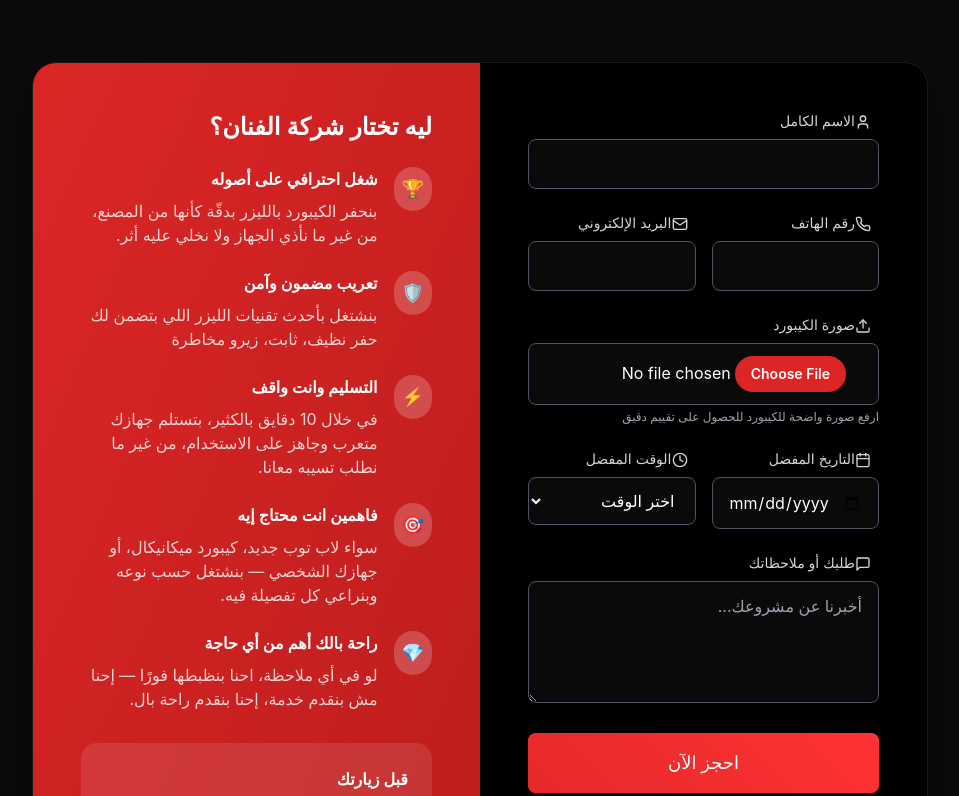
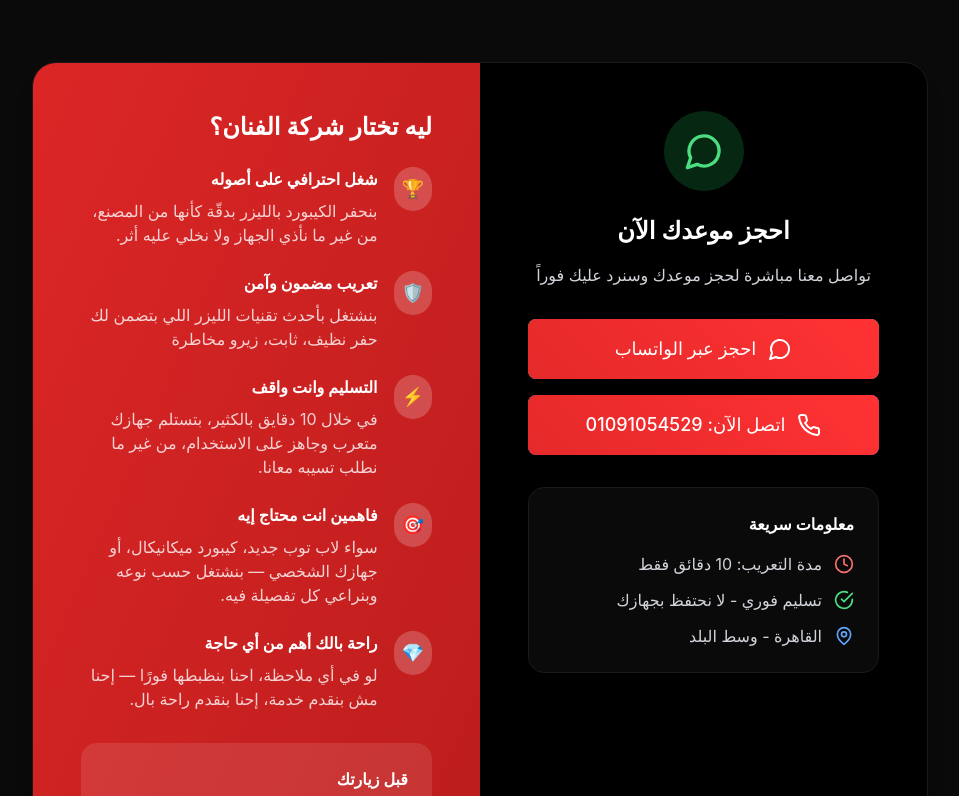
Before and after one commit to abdullahothman97s/fannn, a React (Vite) app: page / in a window 1280 px wide. Shown: the part 5684-6480 px from the top of the page, without its empty margins (160-1119 px from the left). Built offline with nearby package versions, Linux system fonts and the light colour scheme; a web font is replaced by a local one.

Commit message:
Replace booking form with WhatsApp contact

```diff
--- a/src/components/Booking.tsx
+++ b/src/components/Booking.tsx
@@ -1,105 +1,22 @@
-import React, { useState } from 'react';
-import { Calendar, Clock, User, Phone, Mail, MessageSquare, CheckCircle, Upload, Play } from 'lucide-react';
+import React from 'react';
+import { MessageCircle, Phone, MapPin, Clock, Play, CheckCircle } from 'lucide-react';
 import { useLanguage } from '../contexts/LanguageContext';
-import EmailService from '../utils/emailService';
 
 const Booking: React.FC = () => {
   const { t, language } = useLanguage();
-  const [formData, setFormData] = useState({
-    fullName: '',
-    phone: '',
-    email: '',
-    keyboardImage: null as File | null,
-    date: '',
-    time: '',
-    notes: ''
-  });
-  const [isSubmitted, setIsSubmitted] = useState(false);
 
-  const timeSlots = [
-    '12:00 PM', '1:00 PM', '2:00 PM', '3:00 PM',
-    '4:00 PM', '5:00 PM', '6:00 PM', '7:00 PM',
-    '8:00 PM', '9:00 PM'
-  ];
+  const handleWhatsAppBooking = () => {
+    const message = language === 'ar'
+      ? 'مرحباً! أريد حجز موعد لتعريب الكيبورد. متى يمكنني الحضور؟'
+      : 'Hello! I want to book an appointment for keyboard localization. When can I come?';
 
-  const handleSubmit = (e: React.FormEvent) => {
-    e.preventDefault();
-
-    // Schedule reminder email 8 hours before appointment
-    const emailService = EmailService.getInstance();
-    emailService.scheduleReminderEmail({
-      fullName: formData.fullName,
-      email: formData.email,
-      phone: formData.phone,
-      date: formData.date,
-      time: formData.time,
-      notes: formData.notes
-    });
-
-    setIsSubmitted(true);
-    console.log('Booking submitted:', formData);
-    console.log('Reminder email scheduled for 8 hours before appointment');
+    const encodedMessage = encodeURIComponent(message);
+    window.open(`https://api.whatsapp.com/send?phone=201091054529&text=${encodedMessage}`, '_blank');
   };
 
-  const handleChange = (e: React.ChangeEvent<HTMLInputElement | HTMLSelectElement | HTMLTextAreaElement>) => {
-    setFormData({
-      ...formData,
-      [e.target.name]: e.target.value
-    });
+  const handlePhoneCall = () => {
+    window.open('tel:+201091054529', '_self');
   };
-
-  const handleFileChange = (e: React.ChangeEvent<HTMLInputElement>) => {
-    if (e.target.files && e.target.files[0]) {
-      setFormData({
-        ...formData,
-        keyboardImage: e.target.files[0]
-      });
-    }
-  };
-
-  if (isSubmitted) {
-    return (
-      <section id="booking" className="py-20 bg-green-50 dark:bg-green-900/20">
-        <div className="container mx-auto px-4">
-          <div className="max-w-2xl mx-auto text-center">
-            <div className="bg-white dark:bg-gray-900 rounded-3xl shadow-xl p-12 border border-green-500/30">
-              <div className="w-20 h-20 bg-green-500/20 rounded-full flex items-center justify-center mx-auto mb-6">
-                <CheckCircle className="w-10 h-10 text-green-400" />
-              </div>
-              <h2 className="text-3xl font-bold text-gray-900 dark:text-white mb-4 font-montserrat">
-                {language === 'ar' ? 'تم تأكيد الحجز!' : 'Booking Confirmed!'}
-              </h2>
-              <p className="text-xl text-gray-600 dark:text-gray-300 mb-8 font-montserrat">
-                {language === 'ar' ? 'شكراً لك على الحجز. سنتواصل معك قريباً لتأكيد موعدك.' : 'Thank you for your booking. We\'ll contact you soon to confirm your appointment.'}
-              </p>
-              <div className="bg-blue-900/20 rounded-2xl p-6 mb-8 border border-blue-500/30">
-                <p className="text-blue-300 font-montserrat">
-                  {language === 'ar' ? 'تم تسجيل طلبك والموعد. عشان تتأكد ان الكيبورد بتاعك بيدعم التعريب ولا لا تقدر تتواصل معانا عالواتساب احتياطي عشان لو خدمة العملاء مشغولين. هنبعتلك رسالة تذكيرية على الإيميل قبل الموعد بـ 8 ساعات.' : 'Your request and appointment have been registered. To make sure your keyboard supports localization, you can contact us on WhatsApp as a backup in case customer service is busy. We will send you a reminder email 8 hours before your appointment.'}
-                </p>
-              </div>
-              <div className="bg-gray-100 dark:bg-gray-800 rounded-2xl p-6 mb-8 border border-gray-300 dark:border-gray-700">
-                <h3 className="font-semibold text-gray-900 dark:text-white mb-4 font-montserrat">
-                  {language === 'ar' ? 'تفاصيل الحجز:' : 'Booking Details:'}
-                </h3>
-                <div className="space-y-2 text-left font-montserrat">
-                  <p className="text-gray-700 dark:text-gray-300"><strong>{language === 'ar' ? 'الاسم:' : 'Name:'}</strong> {formData.fullName}</p>
-                  <p className="text-gray-700 dark:text-gray-300"><strong>{language === 'ar' ? 'التاريخ:' : 'Date:'}</strong> {formData.date}</p>
-                  <p className="text-gray-700 dark:text-gray-300"><strong>{language === 'ar' ? 'الوقت:' : 'Time:'}</strong> {formData.time}</p>
-                  <p className="text-gray-700 dark:text-gray-300"><strong>{language === 'ar' ? 'الهاتف:' : 'Phone:'}</strong> {formData.phone}</p>
-                </div>
-              </div>
-              <button
-                onClick={() => setIsSubmitted(false)}
-                className="glow-button bg-gradient-to-r from-primary-500 to-primary-600 text-white px-8 py-3 rounded-full font-semibold hover:from-primary-600 hover:to-primary-700 transition-all duration-300 shadow-lg hover:shadow-xl transform hover:-translate-y-1 font-montserrat"
-              >
-                {language === 'ar' ? 'احجز موعد آخر' : 'Book Another Appointment'}
-              </button>
-            </div>
-          </div>
-        </div>
-      </section>
-    );
-  }
 
   return (
     <section id="booking" className="py-20 bg-white dark:bg-gray-800">
@@ -109,7 +26,7 @@ const Booking: React.FC = () => {
             {language === 'ar' ? 'احجز موعدك' : 'Book Your Appointment'}
           </h2>
           <p className="text-xl text-gray-600 dark:text-gray-300 max-w-3xl mx-auto font-montserrat">
-            {language === 'ar' ? 'حدد موعد زيارتك لفرع الفنان' : 'Schedule your visit to El Fannan branch'}
+            {language === 'ar' ? 'تواصل معنا عبر الواتساب أو الهاتف لحجز موعدك' : 'Contact us via WhatsApp or phone to book your appointment'}
           </p>
 
           {/* Video Section */}
@@ -140,146 +57,68 @@ const Booking: React.FC = () => {
         <div className="max-w-4xl mx-auto">
           <div className="bg-white dark:bg-gray-900 rounded-3xl shadow-xl overflow-hidden border border-gray-200 dark:border-gray-700">
             <div className="grid grid-cols-1 lg:grid-cols-2">
-              {/* Form Section */}
+              {/* Contact Section */}
               <div className="p-8 lg:p-12">
-                <form onSubmit={handleSubmit} className="space-y-6">
-                  {/* Full Name */}
-                  <div>
-                    <label htmlFor="fullName" className="block text-sm font-medium text-gray-700 dark:text-gray-300 mb-2 font-montserrat">
-                      <User className="w-4 h-4 inline mr-2" />
-                      {language === 'ar' ? 'الاسم الكامل' : 'Full Name'}
-                    </label>
-                    <input
-                      type="text"
-                      id="fullName"
-                      name="fullName"
-                      value={formData.fullName}
-                      onChange={handleChange}
-                      required
-                      className="w-full px-4 py-3 border border-gray-300 dark:border-gray-600 rounded-lg focus:ring-2 focus:ring-primary-500 focus:border-transparent bg-white dark:bg-gray-800 text-gray-900 dark:text-white transition-colors font-montserrat"
-                    />
+                <div className="text-center mb-8">
+                  <div className="w-20 h-20 bg-green-500/20 rounded-full flex items-center justify-center mx-auto mb-6">
+                    <MessageCircle className="w-10 h-10 text-green-400" />
                   </div>
+                  <h3 className="text-2xl font-bold text-gray-900 dark:text-white mb-4 font-montserrat">
+                    {language === 'ar' ? 'احجز موعدك الآن' : 'Book Your Appointment Now'}
+                  </h3>
+                  <p className="text-gray-600 dark:text-gray-300 mb-8 font-montserrat">
+                    {language === 'ar'
+                      ? 'تواصل معنا مباشرة لحجز موعدك وسنرد عليك فوراً'
+                      : 'Contact us directly to book your appointment and we\'ll respond immediately'
+                    }
+                  </p>
+                </div>
 
-                  {/* Phone & Email */}
-                  <div className="grid grid-cols-1 md:grid-cols-2 gap-4">
-                    <div>
-                      <label htmlFor="phone" className="block text-sm font-medium text-gray-700 dark:text-gray-300 mb-2 font-montserrat">
-                        <Phone className="w-4 h-4 inline mr-2" />
-                        {language === 'ar' ? 'رقم الهاتف' : 'Phone Number'}
-                      </label>
-                      <input
-                        type="tel"
-                        id="phone"
-                        name="phone"
-                        value={formData.phone}
-                        onChange={handleChange}
-                        required
-                        className="w-full px-4 py-3 border border-gray-300 dark:border-gray-600 rounded-lg focus:ring-2 focus:ring-primary-500 focus:border-transparent bg-white dark:bg-gray-800 text-gray-900 dark:text-white transition-colors font-montserrat"
-                      />
+                {/* Contact Buttons */}
+                <div className="space-y-4">
+                  <button
+                    onClick={handleWhatsAppBooking}
+                    className="w-full glow-button bg-green-500 hover:bg-green-600 text-white px-8 py-4 rounded-lg font-semibold text-lg transition-all duration-300 flex items-center justify-center gap-3 shadow-lg hover:shadow-xl transform hover:-translate-y-1 font-montserrat"
+                  >
+                    <MessageCircle className="w-6 h-6" />
+                    {language === 'ar' ? 'احجز عبر الواتساب' : 'Book via WhatsApp'}
+                  </button>
+
+                  <button
+                    onClick={handlePhoneCall}
+                    className="w-full glow-button bg-blue-500 hover:bg-blue-600 text-white px-8 py-4 rounded-lg font-semibold text-lg transition-all duration-300 flex items-center justify-center gap-3 shadow-lg hover:shadow-xl transform hover:-translate-y-1 font-montserrat"
+                  >
+                    <Phone className="w-6 h-6" />
+                    {language === 'ar' ? 'اتصل الآن: 01091054529' : 'Call Now: 01091054529'}
+                  </button>
+                </div>
+
+                {/* Quick Info */}
+                <div className="mt-8 p-6 bg-gray-100 dark:bg-gray-800 rounded-2xl border border-gray-300 dark:border-gray-700">
+                  <h4 className="font-semibold text-gray-900 dark:text-white mb-4 font-montserrat">
+                    {language === 'ar' ? 'معلومات سريعة' : 'Quick Info'}
+                  </h4>
+                  <div className="space-y-3">
+                    <div className="flex items-center gap-3">
+                      <Clock className="w-5 h-5 text-primary-400" />
+                      <span className="text-gray-700 dark:text-gray-300 font-montserrat">
+                        {language === 'ar' ? 'مدة التعريب: 10 دقائق فقط' : 'Localization time: Only 10 minutes'}
+                      </span>
                     </div>
-                    <div>
-                      <label htmlFor="email" className="block text-sm font-medium text-gray-700 dark:text-gray-300 mb-2 font-montserrat">
-                        <Mail className="w-4 h-4 inline mr-2" />
-                        {language === 'ar' ? 'البريد الإلكتروني' : 'Email'}
-                      </label>
-                      <input
-                        type="email"
-                        id="email"
-                        name="email"
-                        value={formData.email}
-                        onChange={handleChange}
-                        required
-                        className="w-full px-4 py-3 border border-gray-300 dark:border-gray-600 rounded-lg focus:ring-2 focus:ring-primary-500 focus:border-transparent bg-white dark:bg-gray-800 text-gray-900 dark:text-white transition-colors font-montserrat"
-                      />
+                    <div className="flex items-center gap-3">
+                      <CheckCircle className="w-5 h-5 text-green-400" />
+                      <span className="text-gray-700 dark:text-gray-300 font-montserrat">
+                        {language === 'ar' ? 'تسليم فوري - لا نحتفظ بجهازك' : 'Instant delivery - we don\'t keep your device'}
+                      </span>
+                    </div>
+                    <div className="flex items-center gap-3">
+                      <MapPin className="w-5 h-5 text-blue-400" />
+                      <span className="text-gray-700 dark:text-gray-300 font-montserrat">
+                        {language === 'ar' ? 'القاهرة - وسط البلد' : 'Cairo - Downtown'}
+                      </span>
                     </div>
                   </div>
-
-                  {/* Keyboard Image Upload */}
-                  <div>
-                    <label htmlFor="keyboardImage" className="block text-sm font-medium text-gray-700 dark:text-gray-300 mb-2 font-montserrat">
-                      <Upload className="w-4 h-4 inline mr-2" />
-                      {language === 'ar' ? 'صورة الكيبورد' : 'Keyboard Image'}
-                    </label>
-                    <input
-                      type="file"
-                      id="keyboardImage"
-                      name="keyboardImage"
-                      onChange={handleFileChange}
-                      accept="image/*"
-                      required
-                      className="w-full px-4 py-3 border border-gray-300 dark:border-gray-600 rounded-lg focus:ring-2 focus:ring-primary-500 focus:border-transparent bg-white dark:bg-gray-800 text-gray-900 dark:text-white transition-colors font-montserrat file:mr-4 file:py-2 file:px-4 file:rounded-full file:border-0 file:text-sm file:font-semibold file:bg-primary-600 file:text-white hover:file:bg-primary-700"
-                    />
-                    <p className="text-xs text-gray-500 dark:text-gray-400 mt-1 font-montserrat">
-                      {language === 'ar' ? 'ارفع صورة واضحة للكيبورد للحصول على تقييم دقيق' : 'Upload a clear image of your keyboard for accurate assessment'}
-                    </p>
-                  </div>
-
-                  {/* Date & Time */}
-                  <div className="grid grid-cols-1 md:grid-cols-2 gap-4">
-                    <div>
-                      <label htmlFor="date" className="block text-sm font-medium text-gray-700 dark:text-gray-300 mb-2 font-montserrat">
-                        <Calendar className="w-4 h-4 inline mr-2" />
-                        {language === 'ar' ? 'التاريخ المفضل' : 'Preferred Date'}
-                      </label>
-                      <input
-                        type="date"
-                        id="date"
-                        name="date"
-                        value={formData.date}
-                        onChange={handleChange}
-                        required
-                        min={new Date().toISOString().split('T')[0]}
-                        className="w-full px-4 py-3 border border-gray-300 dark:border-gray-600 rounded-lg focus:ring-2 focus:ring-primary-500 focus:border-transparent bg-white dark:bg-gray-800 text-gray-900 dark:text-white transition-colors font-montserrat"
-                      />
-                    </div>
-                    <div>
-                      <label htmlFor="time" className="block text-sm font-medium text-gray-700 dark:text-gray-300 mb-2 font-montserrat">
-                        <Clock className="w-4 h-4 inline mr-2" />
-                        {language === 'ar' ? 'الوقت المفضل' : 'Preferred Time'}
-                      </label>
-                      <select
-                        id="time"
-                        name="time"
-                        value={formData.time}
-                        onChange={handleChange}
-                        required
-                        className="w-full px-4 py-3 border border-gray-300 dark:border-gray-600 rounded-lg focus:ring-2 focus:ring-primary-500 focus:border-transparent bg-white dark:bg-gray-800 text-gray-900 dark:text-white transition-colors font-montserrat"
-                      >
-                        <option value="">{language === 'ar' ? 'اختر الوقت' : 'Select time'}</option>
-                        {timeSlots.map((time) => (
-                          <option key={time} value={time}>
-                            {time}
-                          </option>
-                        ))}
-                      </select>
-                    </div>
-                  </div>
-
-                  {/* Notes */}
-                  <div>
-                    <label htmlFor="notes" className="block text-sm font-medium text-gray-700 dark:text-gray-300 mb-2 font-montserrat">
-                      <MessageSquare className="w-4 h-4 inline mr-2" />
-                      {language === 'ar' ? 'طلبك أو ملاحظاتك' : 'Your Request or Notes'}
-                    </label>
-                    <textarea
-                      id="notes"
-                      name="notes"
-                      value={formData.notes}
-                      onChange={handleChange}
-                      rows={4}
-                      className="w-full px-4 py-3 border border-gray-300 dark:border-gray-600 rounded-lg focus:ring-2 focus:ring-primary-500 focus:border-transparent bg-white dark:bg-gray-800 text-gray-900 dark:text-white transition-colors font-montserrat"
-                      placeholder={language === 'ar' ? 'أخبرنا عن مشروعك...' : 'Tell us about your project...'}
-                    />
-                  </div>
-
-                  {/* Submit Button */}
-                  <button
-                    type="submit"
-                    className="w-full glow-button bg-gradient-to-r from-primary-600 to-primary-700 text-white px-8 py-4 rounded-lg font-semibold text-lg hover:from-primary-700 hover:to-primary-800 transition-all duration-300 shadow-lg hover:shadow-xl transform hover:-translate-y-1 font-montserrat"
-                  >
-                    {t('bookNow')}
-                  </button>
-                </form>
+                </div>
               </div>
 
               {/* Info Section */}
```
